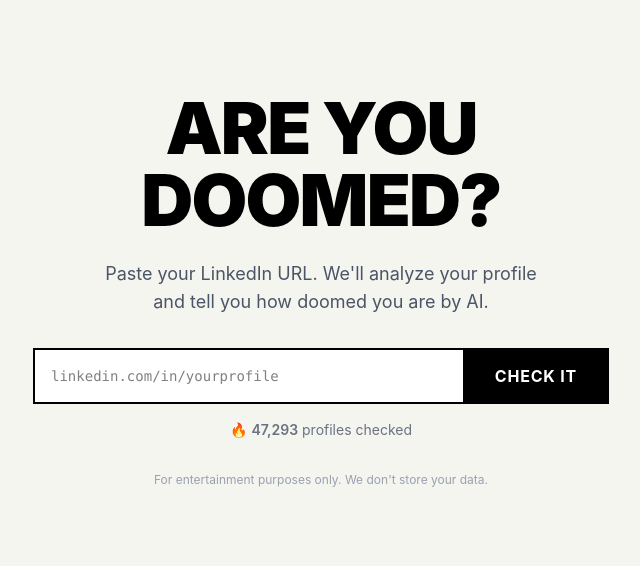
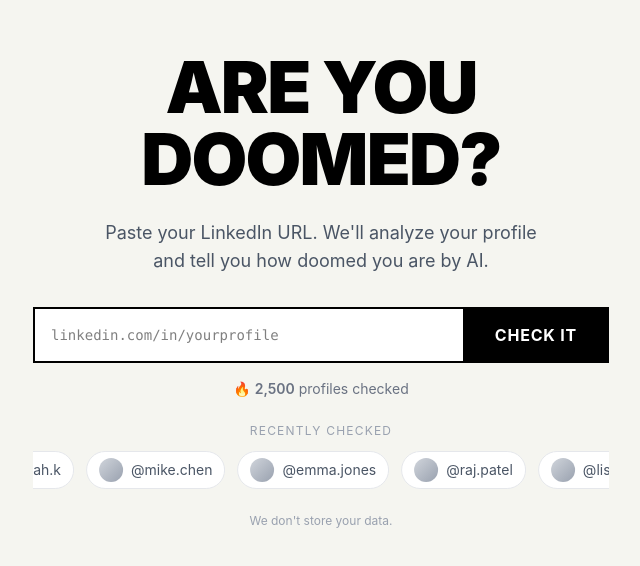
Before and after one commit to robmiller87/job-doom-score-, a Next.js app: page / in a window 1280 px wide. Shown: the part 110-676 px from the top of the page, without its empty margins (319-959 px from the left). Built offline with nearby package versions, Linux system fonts and the light colour scheme.

Commit message:
feat: 2500 profiles + rolling recently checked ticker

```diff
--- a/app/globals.css
+++ b/app/globals.css
@@ -3,3 +3,20 @@
 body {
   font-family: -apple-system, BlinkMacSystemFont, "Segoe UI", Roboto, "Helvetica Neue", Arial, sans-serif;
 }
+
+@keyframes scroll {
+  0% {
+    transform: translateX(0);
+  }
+  100% {
+    transform: translateX(-50%);
+  }
+}
+
+.animate-scroll {
+  animation: scroll 20s linear infinite;
+}
+
+.animate-scroll:hover {
+  animation-play-state: paused;
+}
--- a/app/page.tsx
+++ b/app/page.tsx
@@ -55,7 +55,14 @@
   const [step, setStep] = useState<"input" | "analyzing" | "result">("input")
   const [result, setResult] = useState<AnalysisResult | null>(null)
   const [error, setError] = useState("")
-  const [checkedCount] = useState(47293)
+  const [checkedCount] = useState(2500)
+
+  // Fake recently checked users for social proof
+  const recentUsers = [
+    "sarah.k", "mike.chen", "emma.jones", "raj.patel", "lisa.m",
+    "tom.wilson", "ana.garcia", "james.lee", "sofia.r", "david.kim",
+    "maria.santos", "chris.taylor", "nina.w", "alex.brown", "julia.h"
+  ]
 
   const handleSubmit = async (e: React.FormEvent) => {
     e.preventDefault()
@@ -206,12 +213,30 @@
           <p className="text-red-600 text-sm mb-4">{error}</p>
         )}
 
-        <p className="text-gray-500 text-sm mb-8">
+        <p className="text-gray-500 text-sm mb-6">
           🔥 <span className="font-semibold">{checkedCount.toLocaleString()}</span> profiles checked
         </p>
 
+        {/* Recently checked ticker */}
+        <div className="w-full max-w-xl mx-auto mb-6 overflow-hidden">
+          <p className="text-xs text-gray-400 uppercase tracking-widest mb-3">Recently Checked</p>
+          <div className="relative">
+            <div className="flex animate-scroll gap-3">
+              {[...recentUsers, ...recentUsers].map((user, i) => (
+                <div
+                  key={i}
+                  className="flex items-center gap-2 bg-white border border-gray-200 rounded-full px-3 py-1.5 whitespace-nowrap"
+                >
+                  <div className="w-6 h-6 rounded-full bg-gradient-to-br from-gray-300 to-gray-400" />
+                  <span className="text-sm text-gray-600">@{user}</span>
+                </div>
+              ))}
+            </div>
+          </div>
+        </div>
+
         <p className="text-gray-400 text-xs">
-          For entertainment purposes only. We don't store your data.
+          We don't store your data.
         </p>
       </div>
     </main>
```
